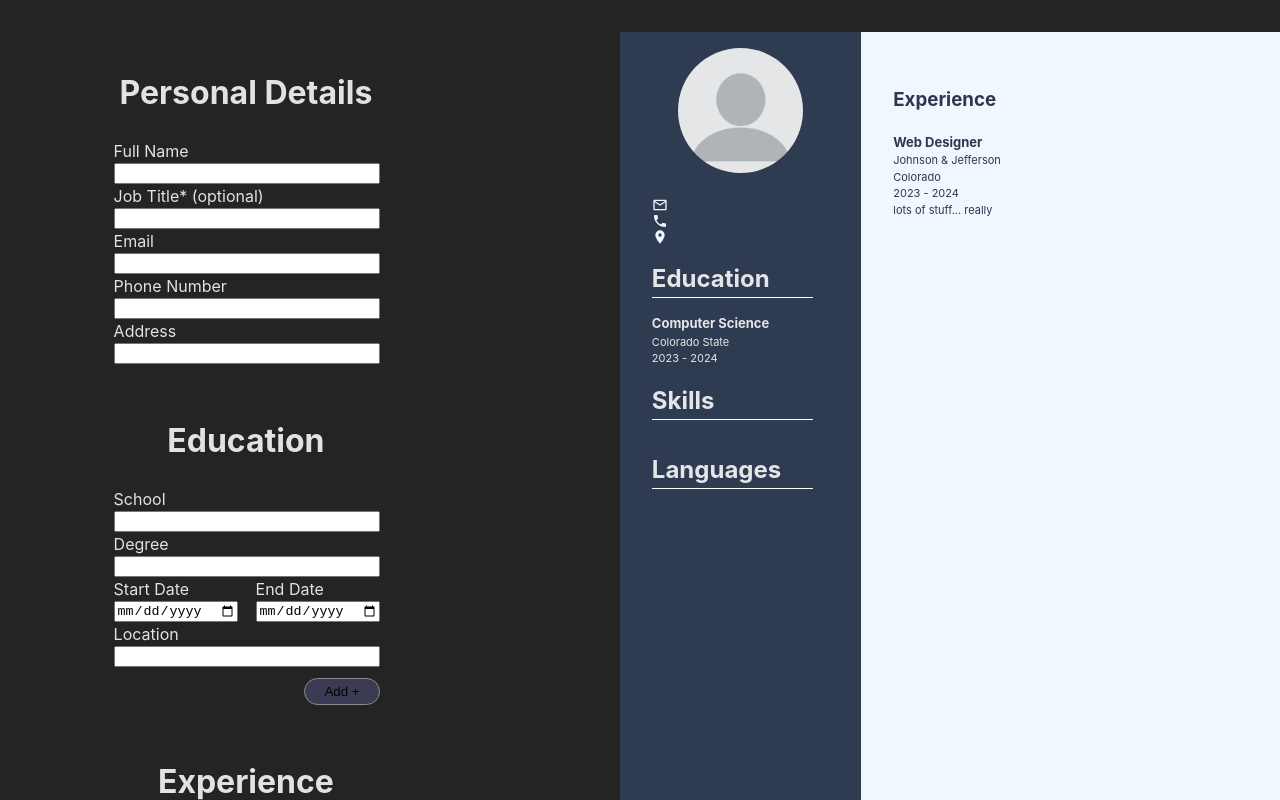
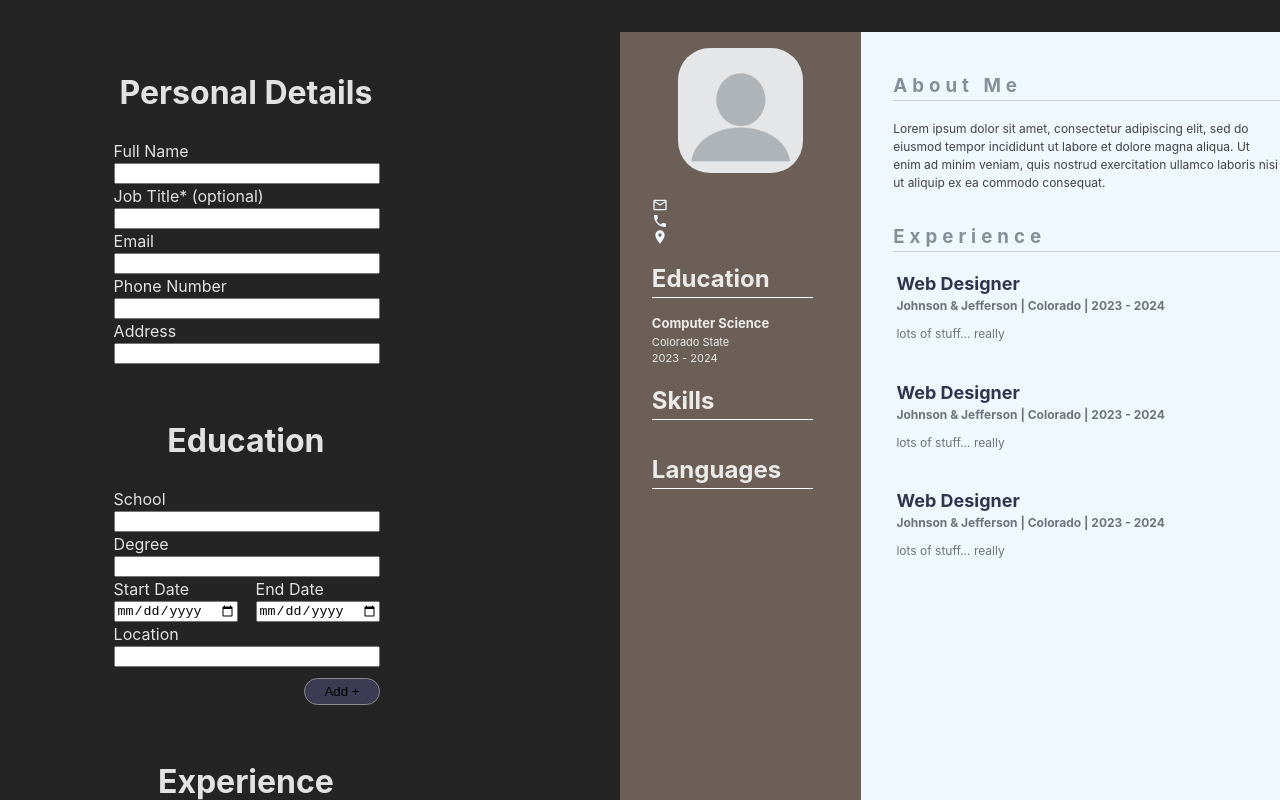
Before and after one commit to Jared588/cv-app, a React (Vite) app: page / in a window 1280 px wide. Shown: the top 800 px of the page. Built offline with nearby package versions, Linux system fonts and the light colour scheme.

Commit message:
Improve layout and styling

```diff
--- a/src/Cv.css
+++ b/src/Cv.css
@@ -12,14 +12,14 @@ display: flex;
     flex-direction: column;
     padding-left: 2rem;
     width: 33%;
-background-color: rgb(47, 59, 80);
+    background-color: rgb(107, 95, 87);
     text-align: left;
 }
 
 .profile-img {
     display: flex;
     width: 125px;
-border-radius: 5rem;
+    border-radius: 2rem;
     align-self: center;
     margin: 1rem 2rem 1.5rem 0rem;
 }
@@ -49,6 +49,11 @@ font-weight: 650;
     font-size: 11px;
 }
 
+.list {
+    padding-left: 1.2rem;
+    font-size: 14px;
+}
+
 .contact-icons {
     width: 1rem;
     fill: aliceblue;
@@ -65,6 +70,10 @@ width: 66%;
     text-align: left;
 }
 
+.bio {
+
+}
+
 .name {
     margin-bottom: 0;
 }
@@ -75,7 +84,35 @@ font-size: 14px;
     color: rgb(80, 80, 80);
 }
 
-.list {
-    padding-left: 1.2rem;
-    font-size: 14px;
+.about-me > p {
+    font-size: 12px;
+    padding-right: 2rem;
+     color: rgb(66, 66, 66);
 }
+
+.experience > h3,
+.about-me > h3 {
+    color: rgb(134, 142, 153);
+    letter-spacing: 5px;
+    border-bottom: 1px solid rgb(210, 210, 212);
+    margin-right: 2rem;
+    padding-top: 0;
+}
+
+.experience-container {
+    padding: 0rem 0rem 0.7rem 0.2rem
+}
+.experience-container > h1 {
+    font-size: 18px;
+    margin-bottom: 0rem;
+}
+.experience-container > h2 {
+    font-size: 12px;
+    margin-top: 0rem;
+    color: rgb(108, 115, 124);
+}
+.experience-container > p {
+    font-size: 12px;
+    margin-top: 0rem;
+    color: rgb(108, 115, 124);
+}
--- a/src/Cv.jsx
+++ b/src/Cv.jsx
@@ -40,10 +40,20 @@ function Cv({ values, skills, languages }) {
         </div>
       </div>
       <div className="right-side">
-        <h1 className='name'>{values.fullName}</h1>
-        <p className='title'>{values.title}</p>
-        <h3>Experience</h3>
-        <ExperienceInfo startDate="2023" endDate="2024" companyName="Johnson & Jefferson" position="Web Designer" location="Colorado" description="lots of stuff... really"/>
+        <div className='bio'>
+          <h1 className='name'>{values.fullName}</h1>
+          <p className='title'>{values.title}</p>
+        </div>
+        <div className='about-me'>
+          <h3>About Me</h3>
+          <p>Lorem ipsum dolor sit amet, consectetur adipiscing elit, sed do eiusmod tempor incididunt ut labore et dolore magna aliqua. Ut enim ad minim veniam, quis nostrud exercitation ullamco laboris nisi ut aliquip ex ea commodo consequat.</p>
+        </div>
+        <div className='experience'>
+          <h3>Experience</h3>
+          <ExperienceInfo startDate="2023" endDate="2024" companyName="Johnson & Jefferson" position="Web Designer" location="Colorado" description="lots of stuff... really"/>
+          <ExperienceInfo startDate="2023" endDate="2024" companyName="Johnson & Jefferson" position="Web Designer" location="Colorado" description="lots of stuff... really"/>
+          <ExperienceInfo startDate="2023" endDate="2024" companyName="Johnson & Jefferson" position="Web Designer" location="Colorado" description="lots of stuff... really"/>
+        </div>
       </div>
     </div>
   );
--- a/src/containers/ExperienceInfo.jsx
+++ b/src/containers/ExperienceInfo.jsx
@@ -1,14 +1,12 @@
 import PropTypes from 'prop-types';
-import '../App.css'
+import '../Cv.css'
 
 function ExperienceInfo({ startDate, endDate, companyName, position, location, description}) {
     return (
-        <div className="education-container">
+        <div className="experience-container">
             <h1>{position}</h1>
-            <h2>{companyName}</h2>
-            <h2>{location}</h2>
-            <h2>{startDate} - {endDate}</h2>
-            <h2>{description}</h2>
+            <h2>{companyName} | {location} | {startDate} - {endDate}</h2>
+            <p>{description}</p>
         </div>
     )
 }
```
Lines whose indentation alone changed are shown as unchanged.
